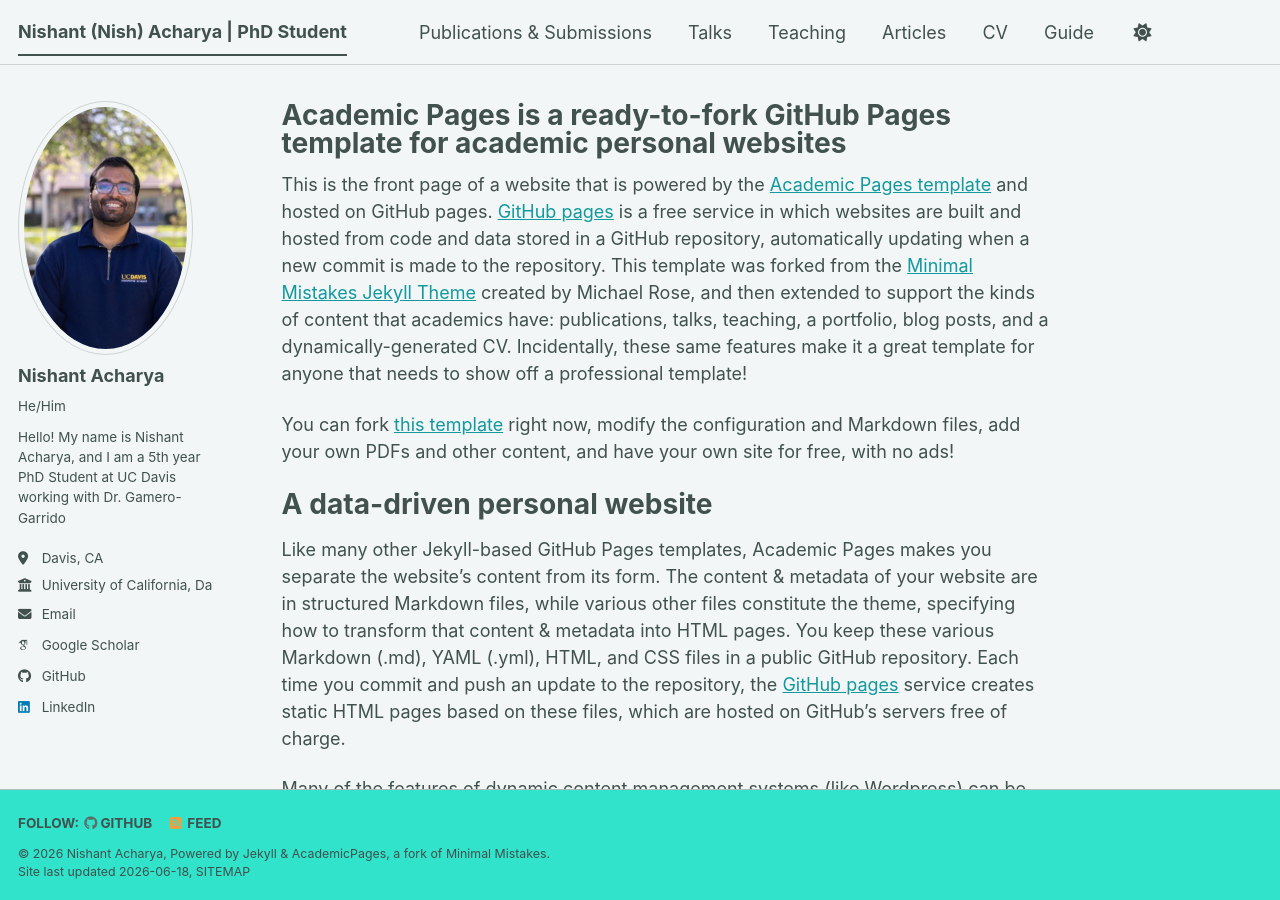
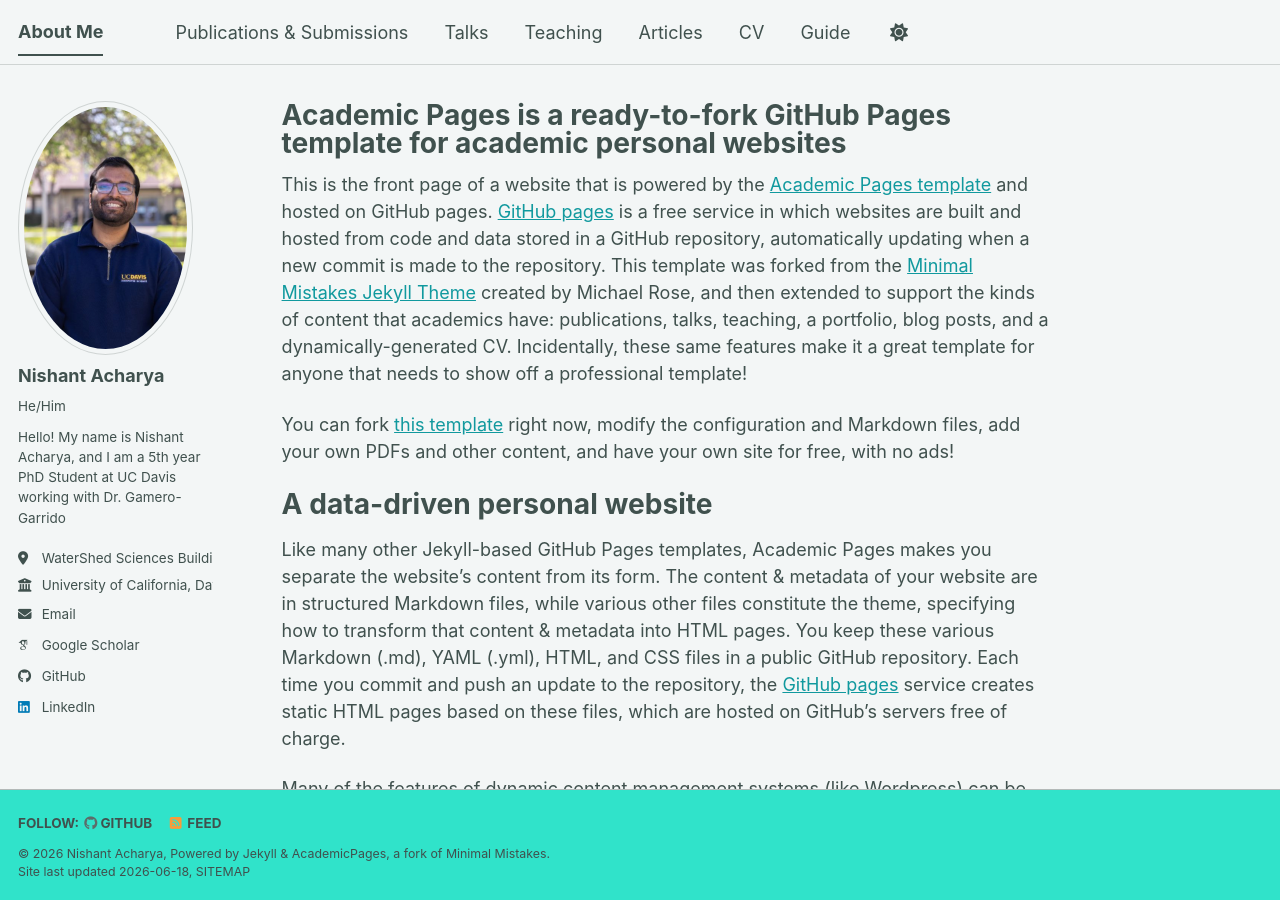
Before and after one commit to NishantAcharya/Nishant.github.io, a Jekyll site: the page built from _pages/about.md, in a window 1280 px wide and 900 px high. Built offline with Jekyll 4.4.1, drawn with Linux system fonts in a browser that asks for light colours; some web fonts are replaced; a script bundle is joined from its source files by our own code; library files that are not in the unit come from our copies.

Commit message:
Updated config with more details

```diff
--- a/_config.yml
+++ b/_config.yml
@@ -9,7 +9,7 @@
 # Basic Site Settings
 locale: "en-US"
 site_theme: "mint" # The available themes options are "default", "air", "sunrise", "mint", "dirt" and "contrast"
-title: "Nishant (Nish) Acharya | PhD Student"
+title: "About Me"
 title_separator: "-"
 name: &name "Nishant Acharya" # Update this with your name, this is used in the author profile and as the default author for posts
 description: &description "Nishant Acharya's academic portfolio" # Update this with a general description of your site, this is the default if not overridden by a page
@@ -27,7 +27,7 @@
   name: "Nishant Acharya"
   pronouns: "He/Him" # example: "she/her"
   bio: " Hello! My name is Nishant Acharya, and I am a 5th year PhD Student at UC Davis working with Dr. Gamero-Garrido"
-  location: "Davis, CA"
+  location: "WaterShed Sciences Building, Davis, CA"
   employer: "University of California, Davis"
   uri: # URL
   email: "nacharya(at)ucdavis(dot)edu"
```
